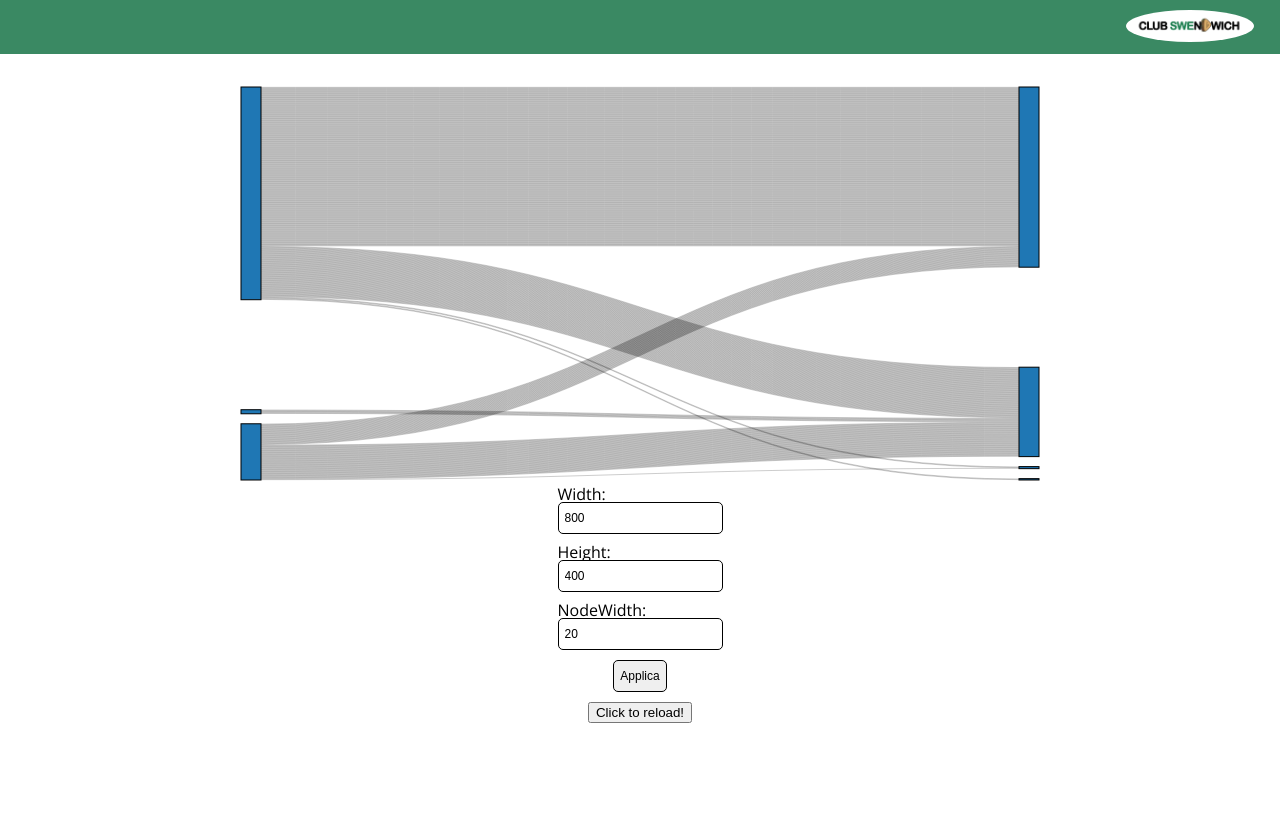
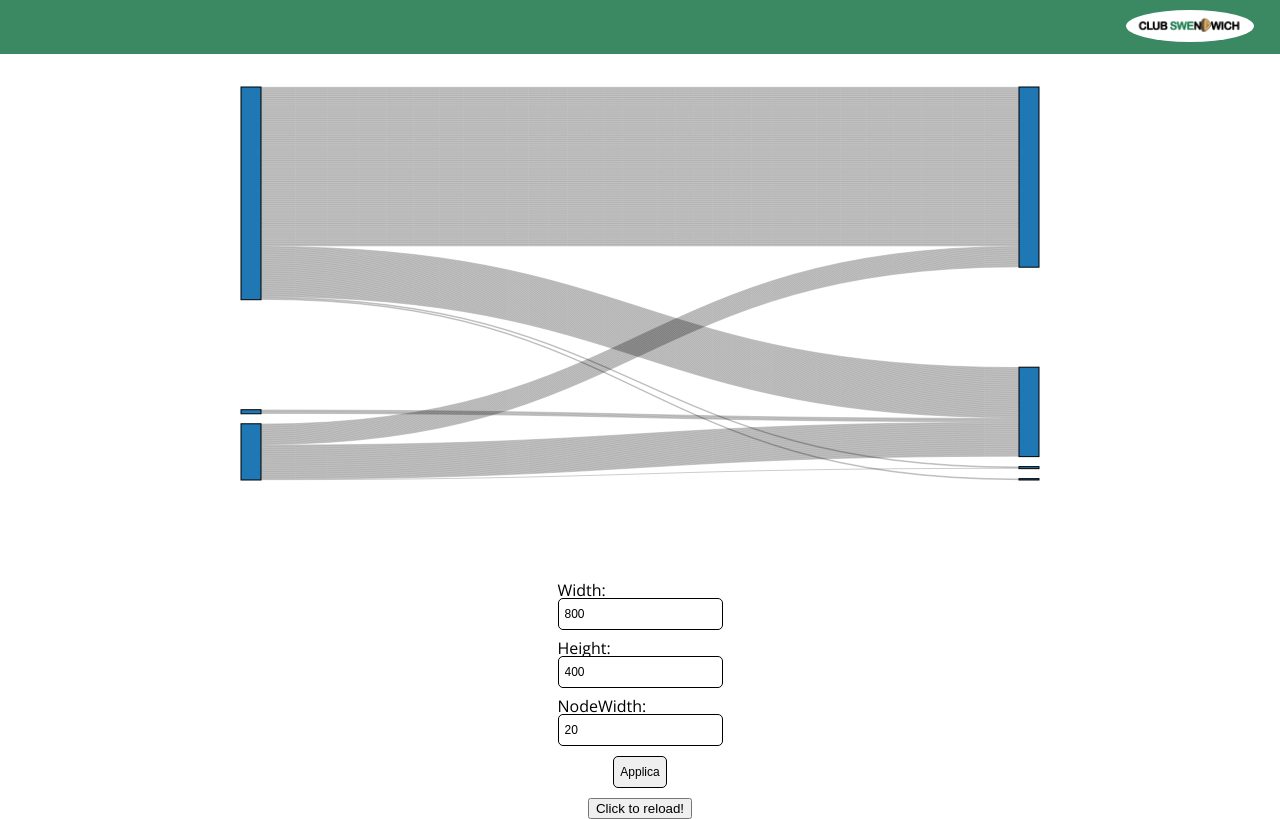
Before and after one commit to Club-Swendwich/LoginWarrior, a React (Create React App) app: page / in a window 1280 px wide. Built offline with nearby package versions, Linux system fonts and the light colour scheme.

Commit message:
minor css fix

```diff
--- a/src/App.scss
+++ b/src/App.scss
@@ -177,6 +177,7 @@ $neutral: #000;
         .settingsArea {
             display: flex;
             justify-content: space-around;
+            margin-top: 3em;
         }
         label {
             padding-bottom: 15px;
--- a/src/sankey/sankviewcomposer.tsx
+++ b/src/sankey/sankviewcomposer.tsx
@@ -145,13 +145,7 @@ export const SKViewComposer = (
 
   return (
     <>
-      <style>
-        {`
-          .renderArea {
-              height: 400px;
-          }
-        `}
-      </style>
+
       {/* eslint-disable */}
       <main className="text-gray-400 bg-gray-900 body-font">
       <div ref={ref} className="renderArea" id="render"/>
```
